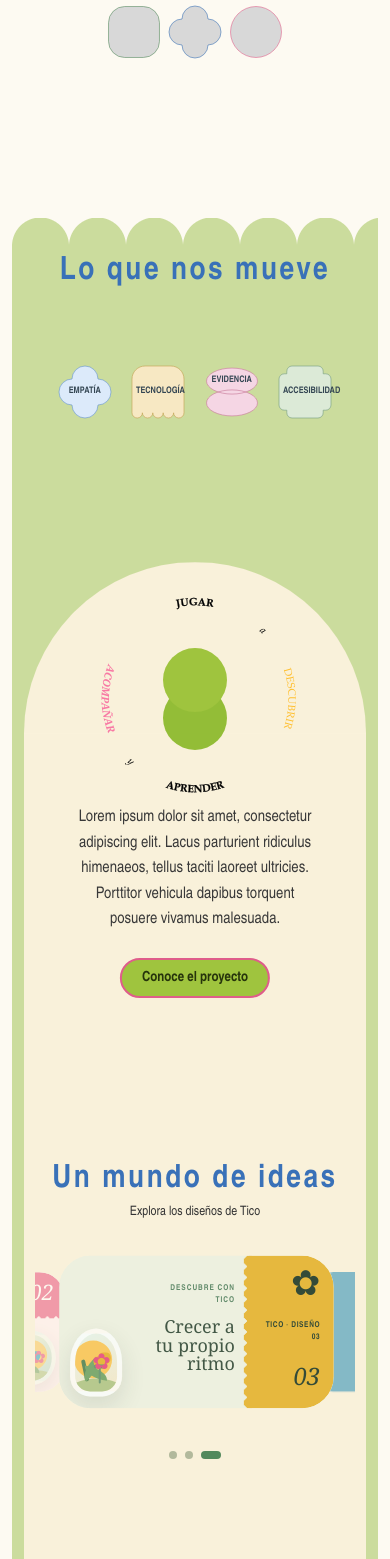
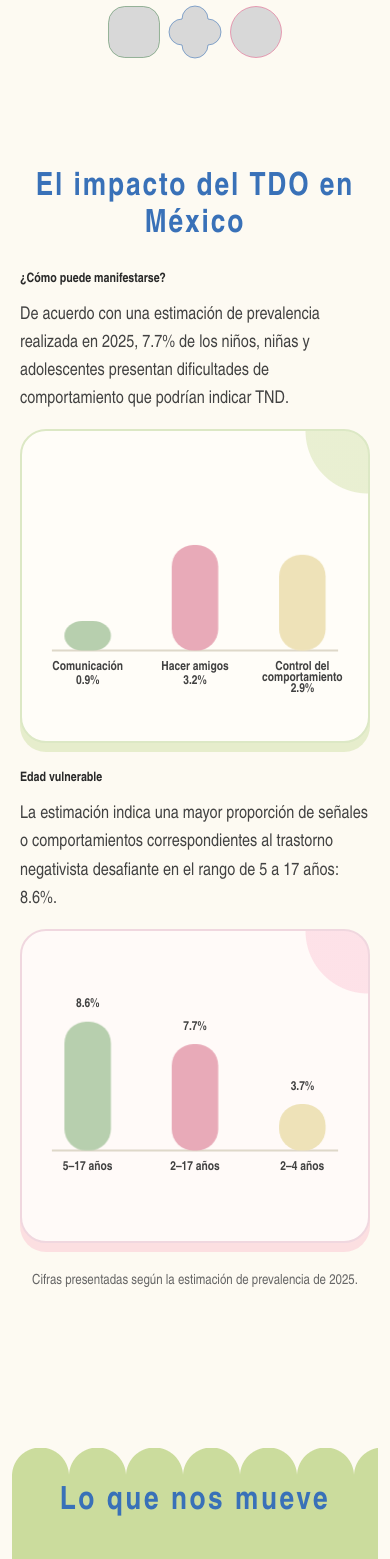
Before and after one commit to jrvrr/tico_web, a Next.js app: page / in a window 390 px wide. Shown: the part 909-2468 px from the top of the page. Built offline with nearby package versions, Linux system fonts and the light colour scheme.

Commit message:
feat: componente de graficos y datos del tdo

```diff
--- a/src/app/page.module.css
+++ b/src/app/page.module.css
@@ -237,6 +237,151 @@
   stroke: var(--outline-green);
 }
 
+.impact {
+  display: grid;
+  width: min(100%, 1480px);
+  box-sizing: border-box;
+  grid-template-columns: repeat(2, minmax(0, 1fr));
+  align-items: stretch;
+  gap: clamp(28px, 4vw, 60px);
+  margin: 0 auto;
+  padding: clamp(56px, 8vw, 104px) clamp(28px, 5vw, 72px) clamp(64px, 9vw, 120px);
+  background: #fdfaf2;
+}
+
+.impactTitle {
+  grid-column: 1 / -1;
+  margin: 0 auto;
+  color: var(--deep-blue);
+  font-family: var(--font-family);
+  font-size: clamp(2rem, 4.5vw, 3.5rem);
+  font-weight: 700;
+  letter-spacing: 0.06em;
+  line-height: 1.15;
+  text-align: center;
+}
+
+.impactItem {
+  display: grid;
+  width: 100%;
+  min-width: 0;
+  grid-template-rows: auto 1fr;
+  align-content: start;
+  gap: 22px;
+}
+
+.impactCopy {
+  display: grid;
+  gap: 12px;
+  padding: 0 8px;
+}
+
+.impactCopy h3 {
+  margin: 0;
+  color: rgb(41, 41, 41);
+  font-size: 14px;
+  font-weight: 700;
+  line-height: 1.3;
+}
+
+.impactCopy p {
+  margin: 0;
+  color: #424242;
+  font-size: clamp(1.15rem, 1.6vw, 1.3rem);
+  line-height: 1.6;
+}
+
+.impactChartCard {
+  display: grid;
+  width: min(100%, 460px);
+  box-sizing: border-box;
+  justify-self: center;
+  padding: clamp(12px, 1.8vw, 20px);
+  border: 2px solid #dce8c5;
+  border-radius: 32px;
+  background:
+    radial-gradient(circle at 100% 0, rgb(203 220 157 / 42%) 0 62px, transparent 63px),
+    #fffdf8;
+  box-shadow: 0 9px 0 rgb(203 220 157 / 45%);
+}
+
+.impactItem:nth-of-type(2) .impactChartCard {
+  border-color: #f0d7df;
+  background:
+    radial-gradient(circle at 100% 0, rgb(248 140 172 / 22%) 0 62px, transparent 63px),
+    #fffaf8;
+  box-shadow: 0 9px 0 rgb(248 140 172 / 24%);
+}
+
+.impactChart {
+  display: block;
+  width: min(100%, 420px);
+  height: auto;
+  justify-self: center;
+  overflow: visible;
+}
+
+.impactChartAxis {
+  fill: none;
+  stroke: #ded8c9;
+  stroke-width: 2;
+}
+
+.impactChartAnimated rect {
+  transform-box: fill-box;
+  transform-origin: center bottom;
+  animation: impactBarRise 850ms cubic-bezier(0.2, 0.8, 0.2, 1) both;
+}
+
+.impactChartAnimated .impactBarGreen {
+  fill: #b7cfae;
+  animation-delay: 100ms;
+}
+
+.impactChartAnimated .impactBarPink {
+  fill: #e8aab8;
+  animation-delay: 240ms;
+}
+
+.impactChartAnimated .impactBarYellow {
+  fill: #eee2b8;
+  animation-delay: 380ms;
+}
+
+.impactChartLabel {
+  fill: #414141;
+  font-family: var(--font-family);
+  font-size: 14px;
+  font-weight: 700;
+  text-anchor: middle;
+}
+
+.impactAgeValue {
+  fill: #414141;
+  font-family: var(--font-family);
+  font-size: 14px;
+  font-weight: 700;
+  text-anchor: middle;
+}
+
+.impactNote {
+  grid-column: 1 / -1;
+  margin: 0 auto;
+  color: #666;
+  font-size: 14px;
+  text-align: center;
+}
+
+@keyframes impactBarRise {
+  from {
+    transform: scaleY(0);
+  }
+
+  to {
+    transform: scaleY(1);
+  }
+}
+
 .introPanel {
   position: relative;
   container-type: inline-size;
@@ -1204,6 +1349,10 @@
     transform: translateX(-50%);
   }
 
+  .impactChart rect {
+    animation: none;
+  }
+
   .carouselSlide {
     transition: none;
   }
@@ -1220,6 +1369,10 @@
   }
 
   .tdo p {
+    font-size: clamp(17px, 2.2vw, 26px);
+  }
+
+  .impactCopy h3 {
     font-size: clamp(17px, 2.2vw, 26px);
   }
 
@@ -1458,6 +1611,41 @@
     font-size: 13px;
   }
 
+  .impactCopy h3 {
+    font-size: 13px;
+  }
+
+  .impact {
+    grid-template-columns: minmax(0, 1fr);
+    gap: 28px;
+    padding: 48px 20px 60px;
+  }
+
+  .impactTitle,
+  .impactNote {
+    grid-column: auto;
+  }
+
+  .impactItem {
+    width: min(100%, 600px);
+    justify-self: center;
+    gap: 16px;
+  }
+
+  .impactCopy {
+    padding: 0;
+  }
+
+  .impactChartCard {
+    width: min(100%, 420px);
+    padding: 12px;
+    border-radius: 26px;
+  }
+
+  .impactCopy p {
+    font-size: 1.1rem;
+  }
+
   .introPanel {
     height: 1717px;
     margin-top: 96px;
--- a/src/app/page.tsx
+++ b/src/app/page.tsx
@@ -132,6 +132,7 @@ export default function Home() {
   const [validated, setValidated] = useState(false);
   const [activeSlide, setActiveSlide] = useState(0);
   const creamArcTextRef = useRef<SVGSVGElement>(null);
+  const impactSectionRef = useRef<HTMLElement>(null);
 
   useEffect(() => {
     const interval = window.setInterval(() => {
@@ -165,6 +166,35 @@ export default function Home() {
       window.removeEventListener("scroll", handleScroll);
       if (frame) window.cancelAnimationFrame(frame);
     };
+  }, []);
+
+  useEffect(() => {
+    const impactSection = impactSectionRef.current;
+    if (!impactSection) return;
+
+    const animateCharts = () => {
+      impactSection
+        .querySelectorAll(`.${styles.impactChart}`)
+        .forEach((chart) => chart.classList.add(styles.impactChartAnimated));
+    };
+
+    if (!("IntersectionObserver" in window)) {
+      animateCharts();
+      return;
+    }
+
+    const observer = new IntersectionObserver(
+      ([entry]) => {
+        if (entry.isIntersecting) {
+          animateCharts();
+          observer.disconnect();
+        }
+      },
+      { threshold: 0.1 },
+    );
+
+    observer.observe(impactSection);
+    return () => observer.disconnect();
   }, []);
 
   function update(field: Field, value: string) {
@@ -256,6 +286,90 @@ export default function Home() {
                   </div>
                 ))}
               </div>
+            </section>
+
+            <section
+              ref={impactSectionRef}
+              className={styles.impact}
+              aria-labelledby="impact-title"
+            >
+              <h2 id="impact-title" className={styles.impactTitle}>
+                El impacto del TDO en México
+              </h2>
+              <article className={styles.impactItem}>
+                <div className={styles.impactCopy}>
+                  <h3>¿Cómo puede manifestarse?</h3>
+                  <p>
+                    De acuerdo con una estimación de prevalencia realizada en 2025,
+                    7.7% de los niños, niñas y adolescentes presentan dificultades
+                    de comportamiento que podrían indicar TND.
+                  </p>
+                </div>
+                <div className={styles.impactChartCard}>
+                  <svg
+                    className={styles.impactChart}
+                    viewBox="0 0 360 320"
+                    role="img"
+                    aria-label="Estimación: comunicación 0.9 por ciento, hacer amigos 3.2 por ciento y control del comportamiento 2.9 por ciento"
+                  >
+                    <path className={styles.impactChartAxis} d="M20 232 H340" />
+                    <rect className={styles.impactBarGreen} x="34" y="199" width="52" height="33" rx="20" />
+                    <rect className={styles.impactBarPink} x="154" y="114" width="52" height="118" rx="24" />
+                    <rect className={styles.impactBarYellow} x="274" y="125" width="52" height="107" rx="24" />
+                    <text className={styles.impactChartLabel} x="60" y="254" textAnchor="middle">
+                      <tspan x="60">Comunicación</tspan>
+                      <tspan x="60" dy="15">0.9%</tspan>
+                    </text>
+                    <text className={styles.impactChartLabel} x="180" y="254" textAnchor="middle">
+                      <tspan x="180">Hacer amigos</tspan>
+                      <tspan x="180" dy="15">3.2%</tspan>
+                    </text>
+                    <text className={styles.impactChartLabel} x="300" y="254" textAnchor="middle">
+                      <tspan x="300">Control del</tspan>
+                      <tspan x="300" dy="12">comportamiento</tspan>
+                      <tspan x="300" dy="12">2.9%</tspan>
+                    </text>
+                  </svg>
+                </div>
+              </article>
+              <article className={styles.impactItem}>
+                <div className={styles.impactCopy}>
+                  <h3>Edad vulnerable</h3>
+                  <p>
+                    La estimación indica una mayor proporción de señales o
+                    comportamientos correspondientes al trastorno negativista
+                    desafiante en el rango de 5 a 17 años: 8.6%.
+                  </p>
+                </div>
+                <div className={styles.impactChartCard}>
+                  <svg
+                    className={styles.impactChart}
+                    viewBox="0 0 360 320"
+                    role="img"
+                    aria-label="Estimaciones por edad: de 5 a 17 años, 8.6 por ciento; de 2 a 17 años, 7.7 por ciento; de 2 a 4 años, 3.7 por ciento"
+                  >
+                    <path className={styles.impactChartAxis} d="M20 232 H340" />
+                    <text className={styles.impactAgeValue} x="60" y="72">8.6%</text>
+                    <rect className={styles.impactBarGreen} x="34" y="88" width="52" height="144" rx="24" />
+                    <text className={styles.impactAgeValue} x="180" y="97">7.7%</text>
+                    <rect className={styles.impactBarPink} x="154" y="113" width="52" height="119" rx="24" />
+                    <text className={styles.impactAgeValue} x="300" y="164">3.7%</text>
+                    <rect className={styles.impactBarYellow} x="274" y="180" width="52" height="52" rx="24" />
+                    <text className={styles.impactChartLabel} x="60" y="254" textAnchor="middle">
+                      <tspan x="60">5–17 años</tspan>
+                    </text>
+                    <text className={styles.impactChartLabel} x="180" y="254" textAnchor="middle">
+                      <tspan x="180">2–17 años</tspan>
+                    </text>
+                    <text className={styles.impactChartLabel} x="300" y="254" textAnchor="middle">
+                      <tspan x="300">2–4 años</tspan>
+                    </text>
+                  </svg>
+                </div>
+              </article>
+              <p className={styles.impactNote}>
+                Cifras presentadas según la estimación de prevalencia de 2025.
+              </p>
             </section>
 
             <section
```
